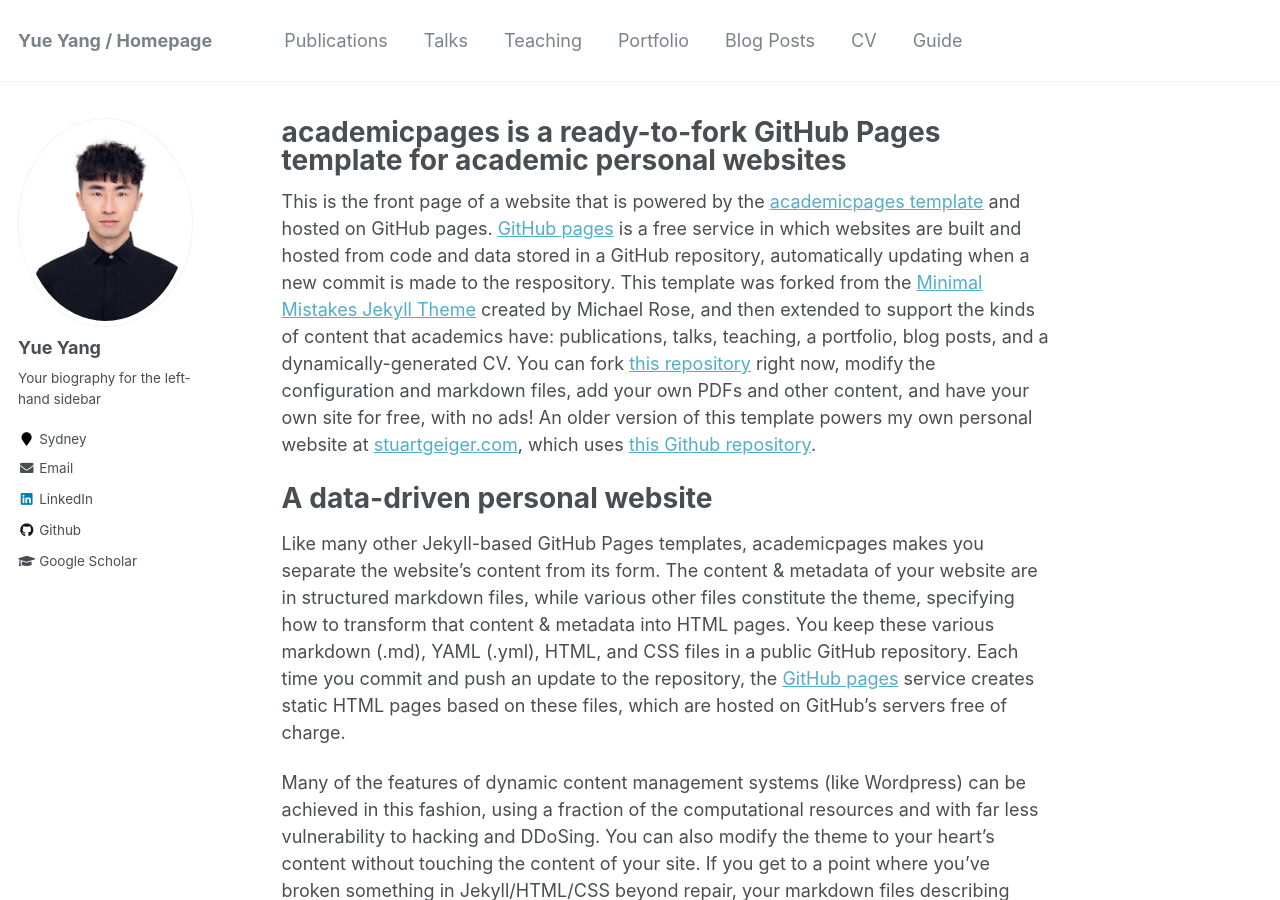
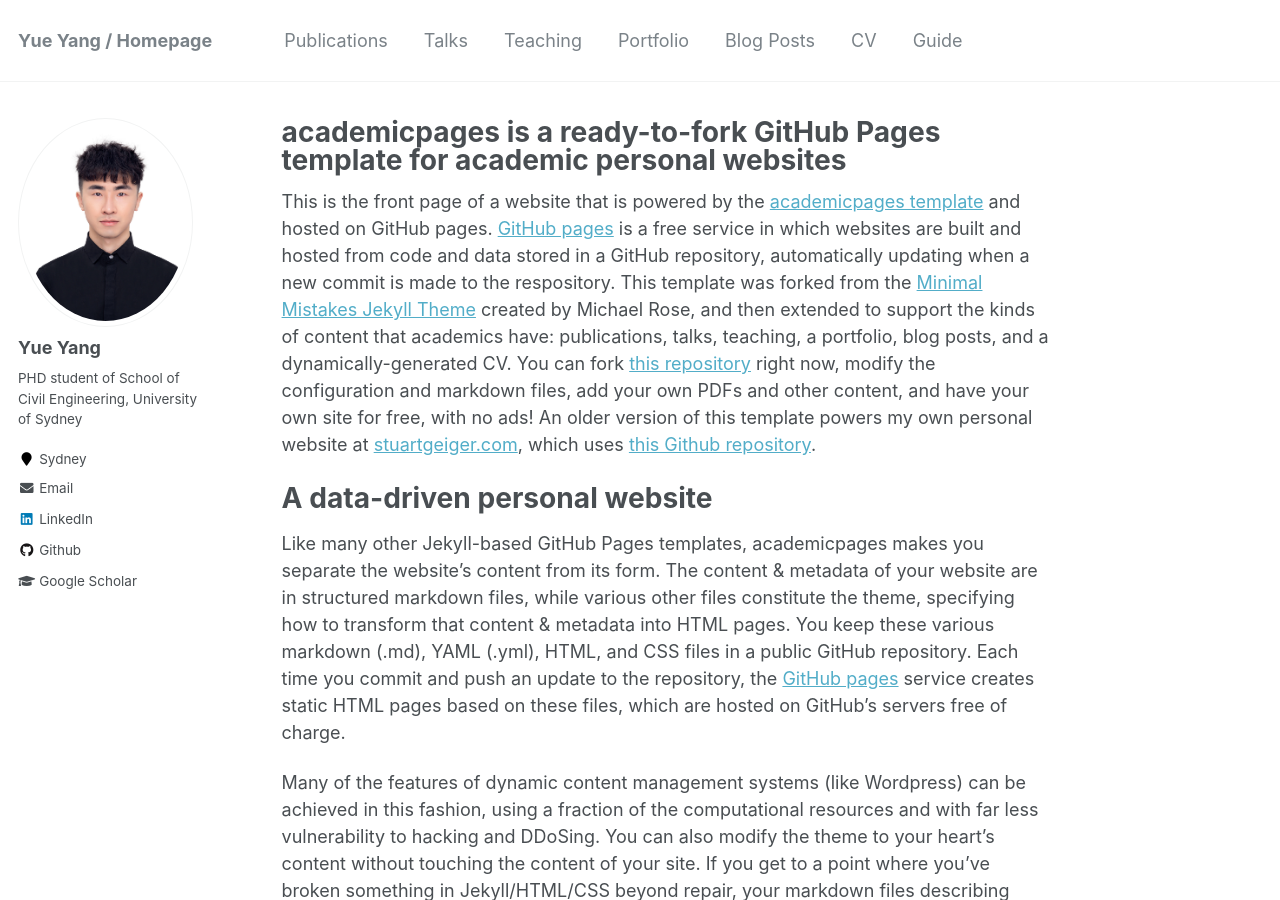
Before and after one commit to marco-yue/biography, a Jekyll site: the page built from _pages/about.md, in a window 1280 px wide and 900 px high. Built offline with Jekyll 4.4.1, drawn with Linux system fonts in a browser that asks for light colours.

Commit message:
Update _config.yml

```diff
--- a/_config.yml
+++ b/_config.yml
@@ -82,7 +82,7 @@ analytics:
 author:
   name             : "Yue Yang"
   avatar           : "profile.jpg"
-  bio              : "Your biography for the left-hand sidebar"
+  bio              : "PHD student of School of Civil Engineering, University of Sydney"
   location         : "Sydney"
   employer         :
   pubmed           :
```
